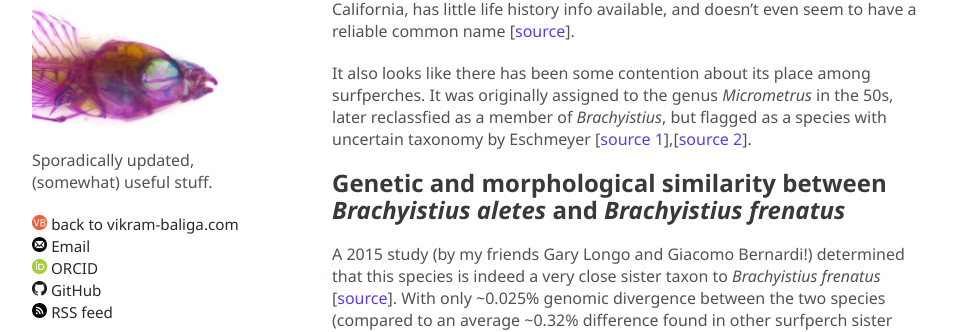
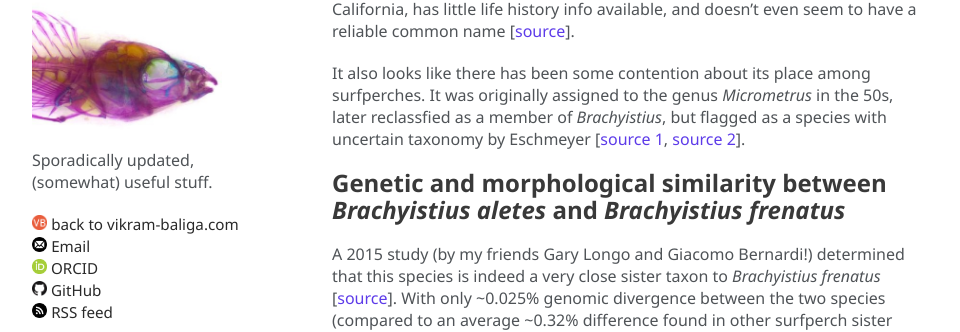
Before and after one commit to vbaliga/vbaliga.github.io, a Jekyll site: the page built from _posts/2019-05-24-images-of-Brachyistius-aletes-California-Academy-of-Sciences.md, in a window 1280 px wide and 900 px high, scrolled down 2164 px. Shown: the part 132-464 px from the top of the window, without its empty margins (158-1118 px from the left). Built offline with Jekyll 4.4.1, drawn with Linux system fonts in a browser that asks for light colours; a script that is not in the unit is left out.

```diff
--- a/_posts/2019-05-24-images-of-Brachyistius-aletes-California-Academy-of-Sciences.md
+++ b/_posts/2019-05-24-images-of-Brachyistius-aletes-California-Academy-of-Sciences.md
@@ -33,7 +33,7 @@ First, I'll share the three photos that Dave sent me. They all have the same (ju
 
 Relatively little is known about this species. It seems to be found only near Baja California, has little life history info available, and doesn't even seem to have a reliable common name [[source](https://www.fishbase.se/summary/52729)].
 
-It also looks like there has been some contention about its place among surfperches. It was originally assigned to the genus *Micrometrus* in the 50s, later reclassfied as a member of *Brachyistius*, but flagged as a species with uncertain taxonomy by Eschmeyer [[source 1](http://www.marinespecies.org/aphia.php?p=taxdetails&id=279408)],[[source 2](https://www.fishbase.se/references/FBRefSummary.php?ID=84883)].
+It also looks like there has been some contention about its place among surfperches. It was originally assigned to the genus *Micrometrus* in the 50s, later reclassfied as a member of *Brachyistius*, but flagged as a species with uncertain taxonomy by Eschmeyer [[source 1](http://www.marinespecies.org/aphia.php?p=taxdetails&id=279408), [source 2](https://www.fishbase.se/references/FBRefSummary.php?ID=84883)].
 
 ## Genetic and morphological similarity between *Brachyistius aletes* and *Brachyistius frenatus*
 
```
